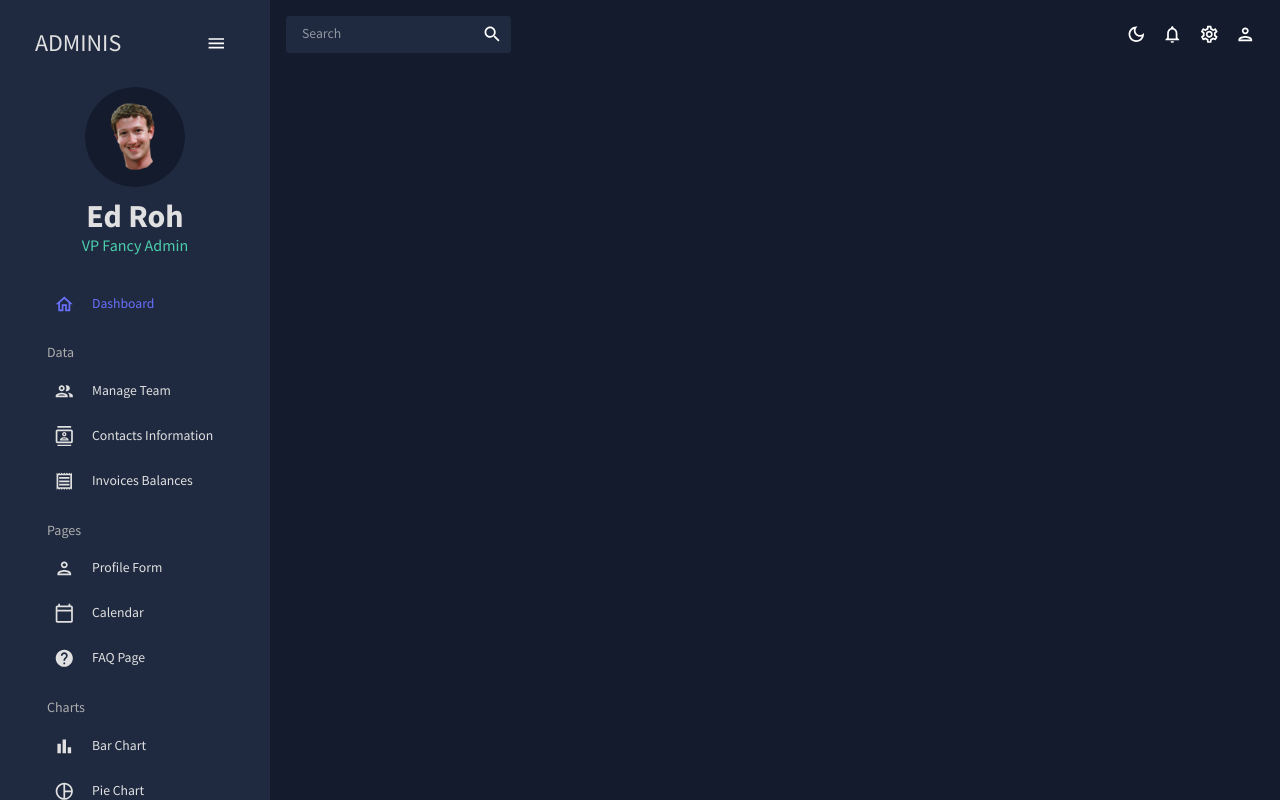
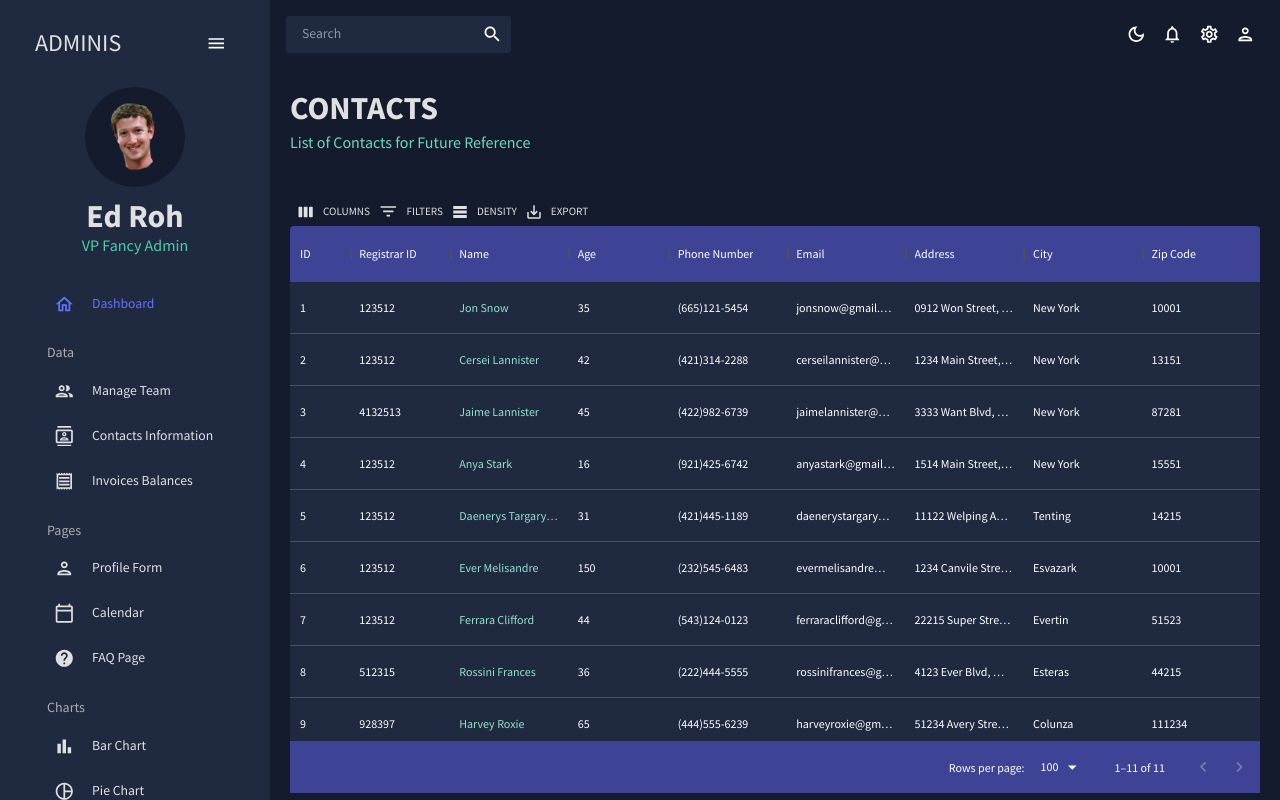
Before and after one commit to lukegronert/react-admin-dashboard, a React (Create React App) app: page /contacts in a window 1280 px wide. Built offline with nearby package versions, Linux system fonts and the light colour scheme.

Commit message:
Created contacts and invoices scenes, which are mostly copy pasted data grids from Team and Contacts with a few edits and changes.

```diff
--- a/src/App.js
+++ b/src/App.js
@@ -7,8 +7,8 @@
 import Sidebar from './scenes/global/Sidebar';
 import Dashboard from './scenes/dashboard';
 import Team from './scenes/team';
-// import Invoices from './scenes/invoices';
-// import Contacts from './scenes/contacts';
+import Contacts from './scenes/contacts';
+import Invoices from './scenes/invoices';
 // import Bar from './scenes/bar';
 // import Form from './scenes/form';
 // import Line from './scenes/line';
@@ -31,8 +31,8 @@
           <Routes>
             <Route path="/" element={<Dashboard />} />
             <Route path="/team" element={<Team />} />
-            {/* <Route path="/invoices" element={<Contacts />} /> */}
-            {/* <Route path="/contacts" element={<Invoices />} /> */}
+            <Route path="/contacts" element={<Contacts />} />
+            <Route path="/invoices" element={<Invoices />} />
             {/* <Route path="/bar" element={<Bar />} /> */}
             {/* <Route path="/form" element={<Form />} /> */}
             {/* <Route path="/line" element={<Line />} /> */}
--- /dev/null
+++ b/src/scenes/contacts/index.jsx
@@ -0,0 +1,104 @@
+import { Box } from '@mui/material';
+import { DataGrid, GridToolbar } from '@mui/x-data-grid';
+import { tokens } from '../../theme';
+import { mockDataContacts } from "../../data/mockData";
+import Header from '../../components/Header';
+import { useTheme } from '@mui/material';
+
+const Contacts = () => {
+  const theme = useTheme();
+  const colors = tokens(theme.palette.mode);
+
+  const columns = [
+    {
+      field: "id",
+      headerName:"ID",
+      flex: 0.5
+    },
+    {
+      field: "registrarId",
+      headerName: "Registrar ID"
+    },
+    {
+      field: "name",
+      headerName:"Name",
+      flex: 1,
+      cellClassName: "name-column--cell"
+    },
+    {
+      field: "age",
+      headerName:"Age",
+      type: "number",
+      headerAlign: "left",
+      align: "left"
+    },
+    {
+      field: "phone",
+      headerName:"Phone Number",
+      flex: 1
+    },
+    {
+      field: "email",
+      headerName:"Email",
+      flex: 1
+    },
+    {
+      field: "address",
+      headerName:"Address",
+      flex: 1
+    },
+    {
+      field: "city",
+      headerName:"City",
+      flex: 1
+    },
+    {
+      field: "zipCode",
+      headerName:"Zip Code",
+      flex: 1
+    },
+  ]
+
+  return (
+    <Box m="20px">
+      <Header title="CONTACTS" subtitle="List of Contacts for Future Reference" />
+      <Box
+        m="40px 0 0 0"
+        height="75vh"
+        sx={{
+          "& .MuiDataGrid-root": {
+            border: "none"
+          },
+          "& .MuiDataGrid-cell": {
+            borderBottom: "none"
+          },
+          "& .name-column--cell": {
+            color: colors.greenAccent[300]
+          },
+          "& .MuiDataGrid-columnHeaders": {
+            backgroundColor: colors.blueAccent[700],
+            borderBottom: "none"
+          },
+          "& .MuiDataGrid-virtualScroller": {
+            backgroundColor: colors.primary[400]
+          },
+          "& .MuiDataGrid-footerContainer": {
+            borderTop: "none",
+            backgroundColor: colors.blueAccent[700]
+          },
+          "& .MuiDataGrid-toolbarContainer .MuiButton-text": {
+            color: `${colors.grey[100]} !important`
+          }
+        }}
+      >
+        <DataGrid
+          rows={mockDataContacts}
+          columns={columns}
+          components={{ Toolbar: GridToolbar }}
+        />
+      </Box>
+    </Box>
+  )
+}
+
+export default Contacts;
--- /dev/null
+++ b/src/scenes/invoices/index.jsx
@@ -0,0 +1,91 @@
+import { Box, Typography, useTheme } from '@mui/material';
+import { DataGrid } from '@mui/x-data-grid';
+import { tokens } from '../../theme';
+import { mockDataInvoices } from "../../data/mockData";
+import Header from '../../components/Header';
+
+const Invoices = () => {
+  const theme = useTheme();
+  const colors = tokens(theme.palette.mode);
+
+  const columns = [
+    {
+      field: "id",
+      headerName:"ID"
+    },
+    {
+      field: "name",
+      headerName:"Name",
+      flex: 1,
+      cellClassName: "name-column--cell"
+    },
+    {
+      field: "phone",
+      headerName:"Phone Number",
+      flex: 1
+    },
+    {
+      field: "email",
+      headerName:"Email",
+      flex: 1
+    },
+    {
+      field: "cost",
+      headerName: "Cost",
+      flex: 1,
+      renderCell: (params) => {
+        <Typography color={colors.greenAccent[500]}>
+          ${params.row.cost}
+        </Typography>
+      }
+    },
+    {
+      field: "date",
+      headerName:"Date",
+      flex: 1
+    },
+  ]
+
+  return (
+    <Box m="20px">
+      <Header title="INVOICES" subtitle="List of Invoice Balances" />
+      <Box
+        m="40px 0 0 0"
+        height="75vh"
+        sx={{
+          "& .MuiDataGrid-root": {
+            border: "none"
+          },
+          "& .MuiDataGrid-cell": {
+            borderBottom: "none"
+          },
+          "& .name-column--cell": {
+            color: colors.greenAccent[300]
+          },
+          "& .MuiDataGrid-columnHeaders": {
+            backgroundColor: colors.blueAccent[700],
+            borderBottom: "none"
+          },
+          "& .MuiDataGrid-virtualScroller": {
+            backgroundColor: colors.primary[400]
+          },
+          "& .MuiDataGrid-footerContainer": {
+            borderTop: "none",
+            backgroundColor: colors.blueAccent[700]
+          },
+          "& .MuiCheckbox-root": {
+            color: `${colors.greenAccent[200]} !important`
+          }
+        }}
+      >
+        <DataGrid
+          checkboxSelection
+          rows={mockDataInvoices}
+          columns={columns}
+        />
+      </Box>
+    </Box>
+  )
+}
+
+export default Invoices;
```
